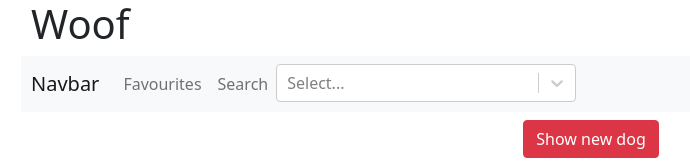
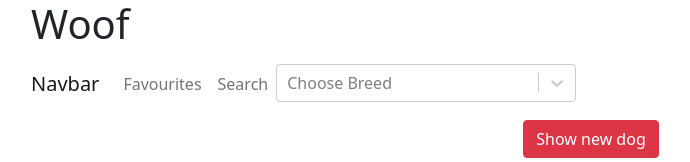
Before and after one commit to itsamelaurio/woof, a React (Create React App) app: page / in a window 1280 px wide. Shown: the top 162 px of the page, without its empty margins (49-739 px from the left). Built offline with nearby package versions, Linux system fonts and the light colour scheme; no server answers.

Commit message:
removed ugly background color and show search page when pressing Navbar

```diff
--- a/src/Navbar.js
+++ b/src/Navbar.js
@@ -82,8 +82,8 @@ export default function Navbar(props) {
     breedCall();
     return (
 
-        <nav className="navbar navbar-expand-lg navbar-light bg-light">
-            <a className="navbar-brand" href="#" >Navbar</a>
+        <nav className="navbar navbar-expand-lg navbar-light">
+            <a className="navbar-brand" href="#" onClick={() => showSearch()}>Navbar</a>
             <button className="navbar-toggler" type="button" data-toggle="collapse" data-target="#navbarNavDropdown" aria-controls="navbarNavDropdown" aria-expanded="false" aria-label="Toggle navigation">
                 <span className="navbar-toggler-icon"></span>
             </button>
@@ -98,6 +98,7 @@ export default function Navbar(props) {
                 <Select id="dropdown"
                     options = {breeds}
                     onChange = {setSelected}
+                    placeholder = "Choose Breed"
                     isSearchable
                 />
 
```
